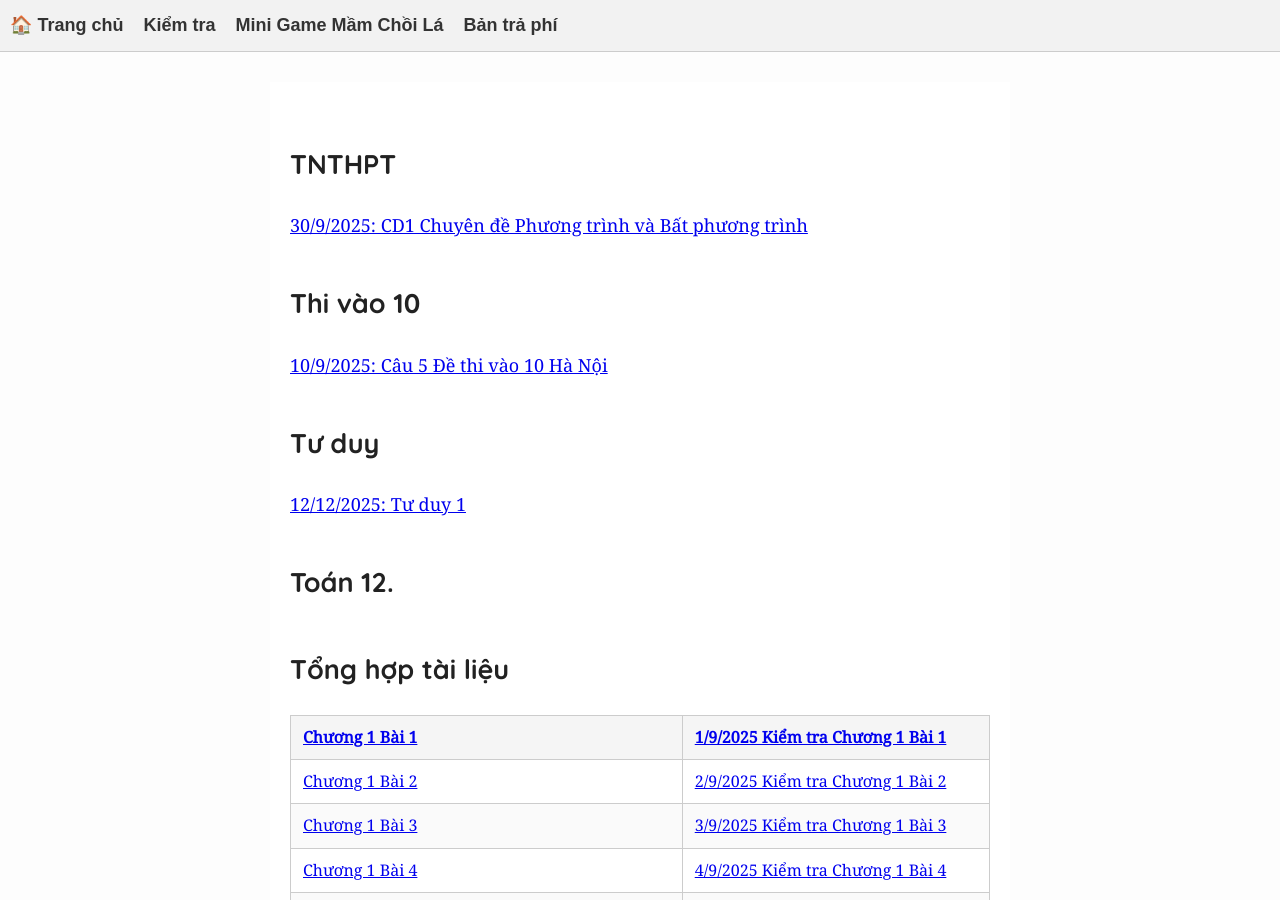
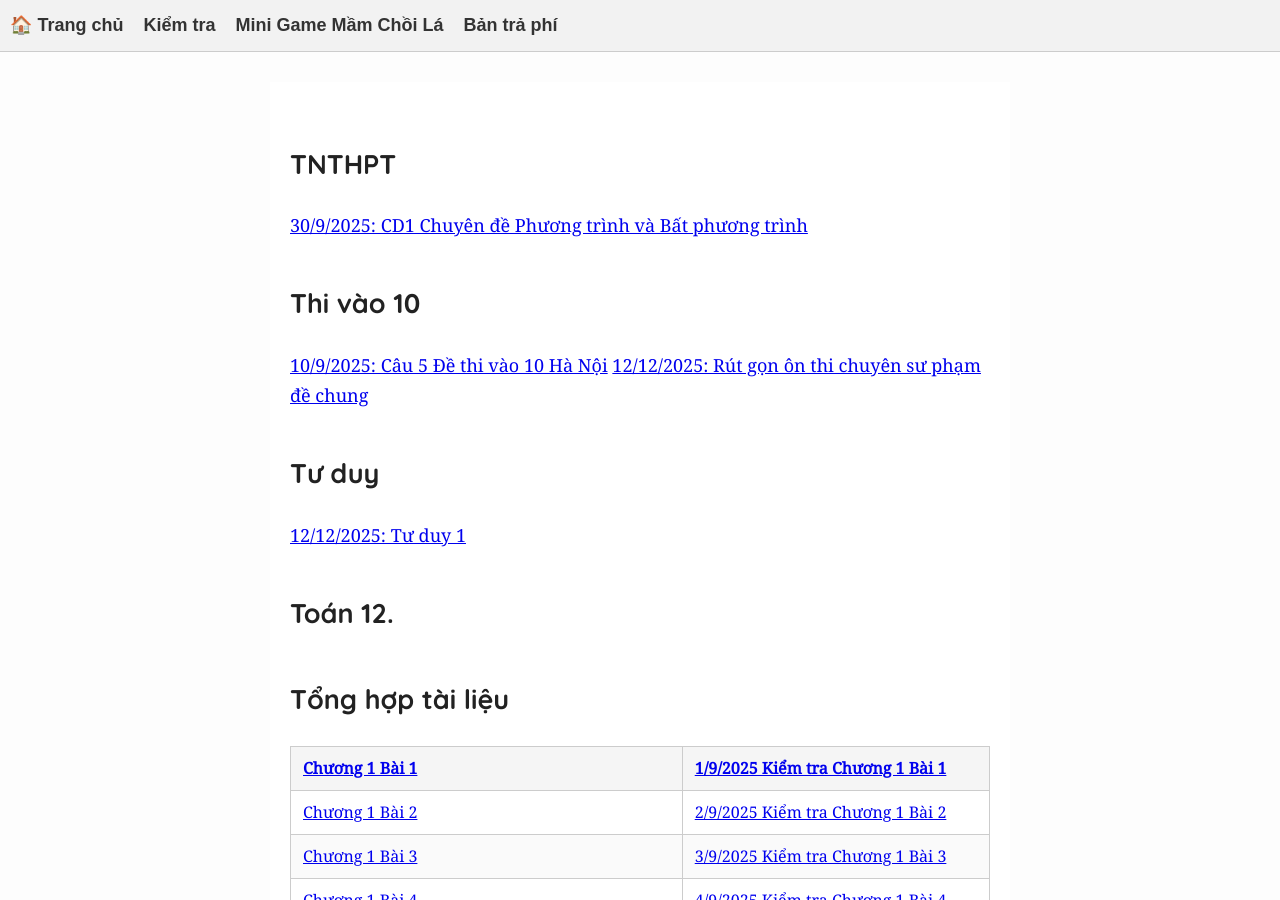
Before and after one commit to NguyenMuoiVN1988/publicstudyrepo, a Jekyll site: the page built from index.md, in a window 1280 px wide and 900 px high. Built offline with Jekyll 4.4.1, drawn with Linux system fonts in a browser that asks for light colours.

Commit message:
Add exam preparation link for specialized pedagogy

```diff
--- a/index.md
+++ b/index.md
@@ -8,6 +8,7 @@ title: "Public Study"
 
 ## Thi vào 10
 [10/9/2025: Câu 5 Đề thi vào 10 Hà Nội](T9/T9CDC5THIVAO10.html)
+[12/12/2025: Rút gọn ôn thi chuyên sư phạm đề chung](onthivao10/csprutgon1.html)
 
 ## Tư duy
 [12/12/2025: Tư duy 1](tuduy/tuduy1.html)
```
